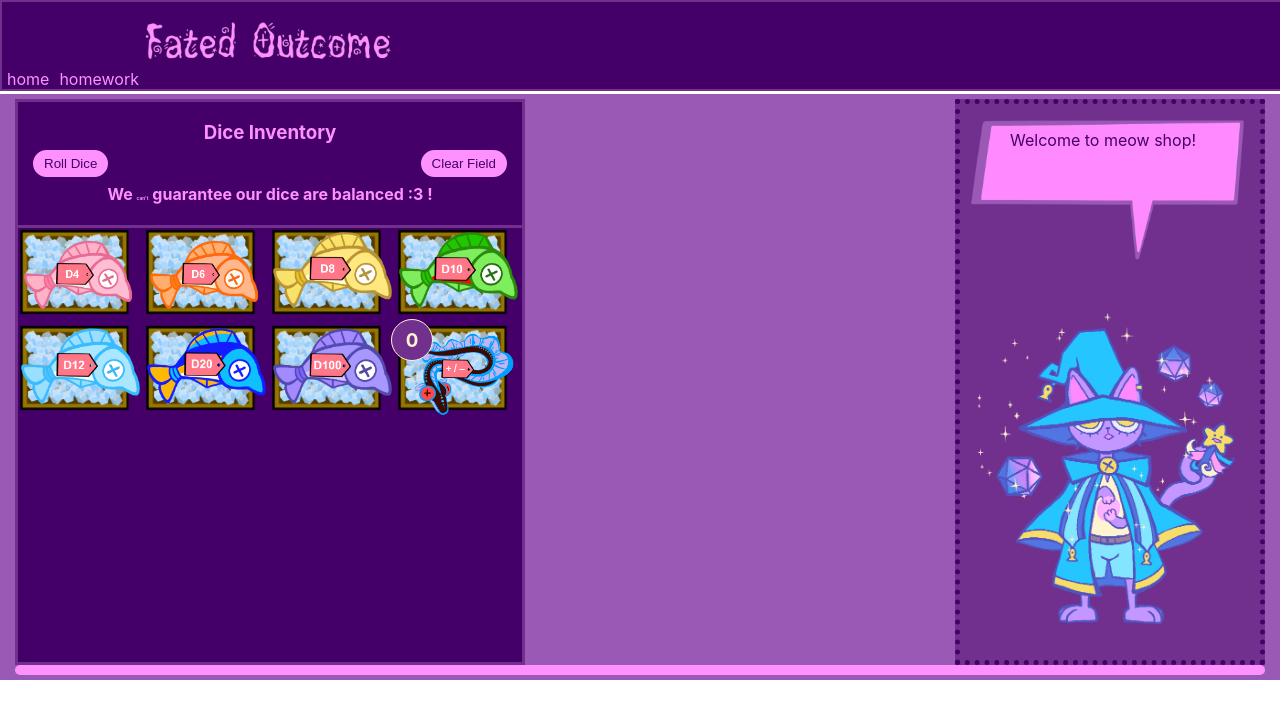
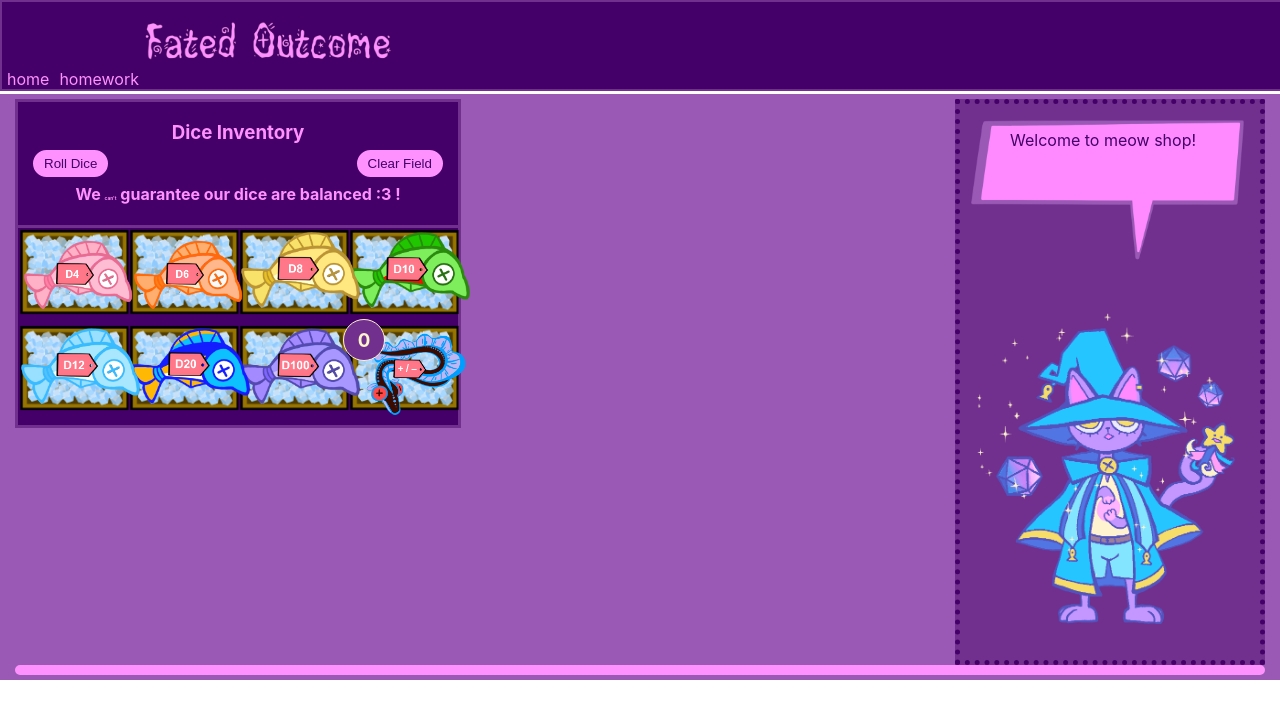
Before and after one commit to MoMaPro/fated_outcome, a React (Create React App) app: page / in a window 1280 px wide. Shown: the top 718 px of the page. Built offline with nearby package versions, Linux system fonts and the light colour scheme; the HTML template or start-up script is replaced by a standard one.

Commit message:
Changes the z-index in InventoryItems

```diff
--- a/src/components/Inventory/InventoryItem.js
+++ b/src/components/Inventory/InventoryItem.js
@@ -1,22 +1,27 @@
 import { displayTray } from "./wares";
-const InventoryItem = ({ iFunction, dType, productImage }) => {
+import styled from "styled-components";
+
+const InventoryItem = ({ iFunction, dType, productImage, index }) => {
   const handler = () => (dType === "mod" ? iFunction() : iFunction(dType));
   return (
-    <div
-      style={{
-        width: "126px",
-        height: "100%",
-        background: `url(${displayTray})`,
-        backgroundSize: "90%",
-        backgroundRepeat: "no-repeat",
-        margin: 0,
-        padding: 0,
-      }}
-      onClick={handler}
-    >
+    <ItemStyle style={{ zIndex: 9 - index }} onClick={handler}>
       <img src={productImage} alt={dType} width={"100%"} />
-    </div>
+    </ItemStyle>
   );
 };
 
 export default InventoryItem;
+
+const ItemStyle = styled.div`
+  width: 126px;
+  height: 100%;
+  background: url(${displayTray});
+  background-size: 90%;
+  background-repeat: no-repeat;
+  margin: 0 -16px 0 0;
+  padding: 0;
+
+  &:hover {
+    cursor: pointer;
+  }
+`;
--- a/src/components/Inventory/index.js
+++ b/src/components/Inventory/index.js
@@ -44,24 +44,28 @@ const Inventory = ({
       <div className="table">
         <div className="row">
           <InventoryItem
+            index={0}
             iFunction={handleAdd}
             dType="d4"
             productImage={images.D4button}
           />
 
           <InventoryItem
+            index={1}
             iFunction={handleAdd}
             dType="d6"
             productImage={images.D6button}
           />
 
           <InventoryItem
+            index={2}
             iFunction={handleAdd}
             dType="d8"
             productImage={images.D8button}
           />
 
           <InventoryItem
+            index={3}
             iFunction={handleAdd}
             dType="d10"
             productImage={images.D10button}
@@ -69,18 +73,21 @@ const Inventory = ({
         </div>
         <div className="row">
           <InventoryItem
+            index={0}
             iFunction={handleAdd}
             dType="d12"
             productImage={images.D12button}
           />
 
           <InventoryItem
+            index={1}
             iFunction={handleAdd}
             dType="d20"
             productImage={images.D20button}
           />
 
           <InventoryItem
+            index={2}
             iFunction={handleAdd}
             dType="d100"
             productImage={images.D100button}
@@ -92,6 +99,7 @@ const Inventory = ({
               </ModifierStyle>
             )}
             <InventoryItem
+              index={3}
               iFunction={modalHandler}
               dType="mod"
               productImage={images.modEelBlack}
@@ -111,6 +119,7 @@ const InventoryStyle = styled.div`
   display: flex;
   flex-direction: column;
   border: solid ${theme.quaternary} 3px;
+  height: fit-content;
   color: ${theme.secondary};
   background-color: ${theme.tertiary};
 
@@ -129,8 +138,7 @@ const InventoryStyle = styled.div`
     justify-content: center;
   }
   .row {
-    display: grid;
-    grid-template-columns: repeat(4, 1fr);
+    display: flex;
     padding: 0px;
     margin: 0;
   }
```
